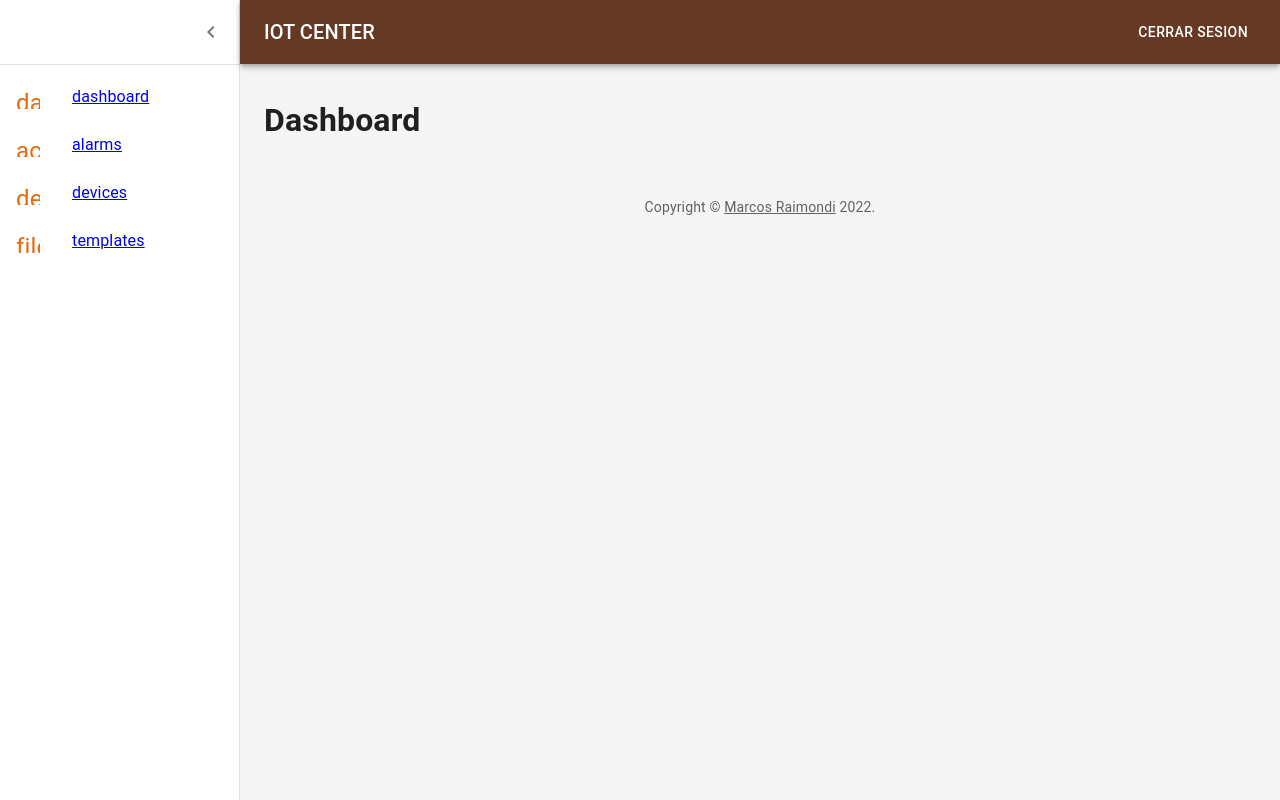
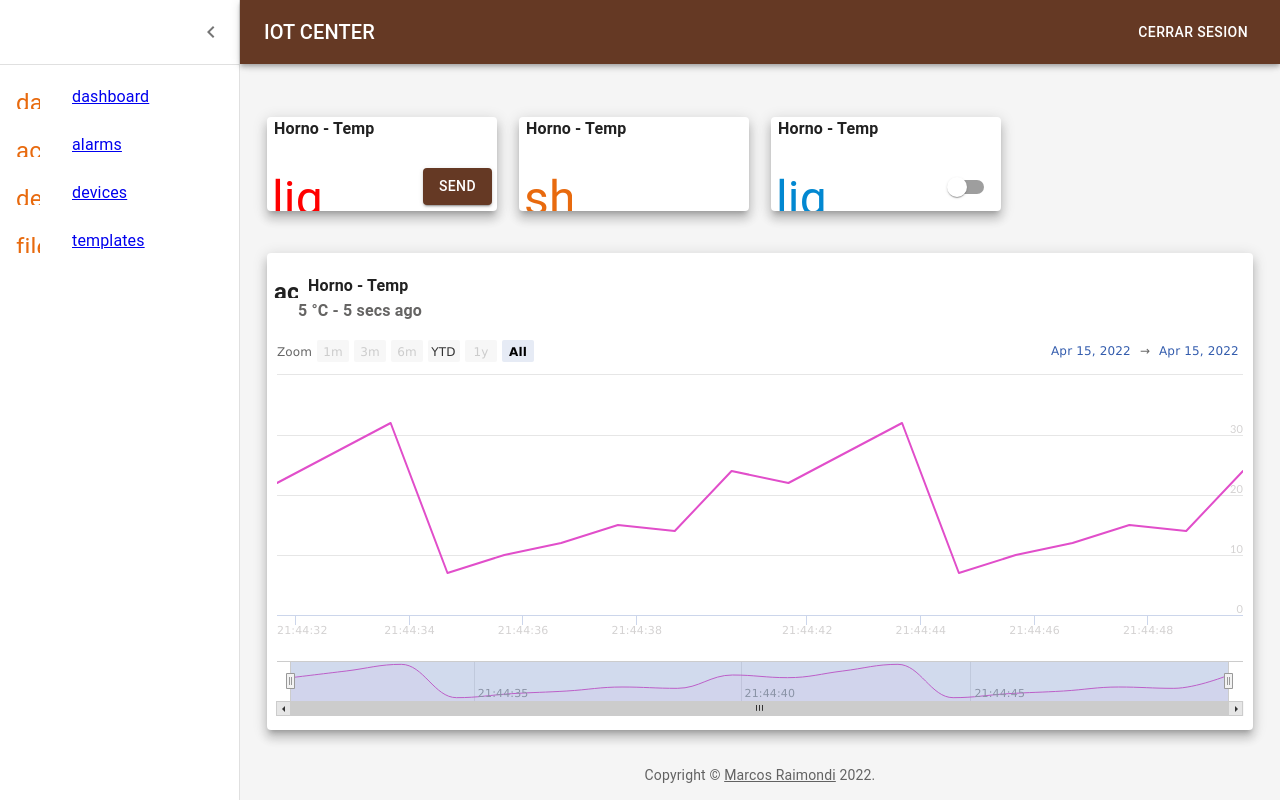
Before and after one commit to marcosraimondi1/iot_dashboard, a Next.js app: page /dashboard in a window 1280 px wide. Built offline with nearby package versions, Linux system fonts and the light colour scheme.

Commit message:
dashboard with demo widgets

```diff
--- a/app/dashboard/page.js
+++ b/app/dashboard/page.js
@@ -1,4 +1,29 @@
 "use client";
+import IotButton from "../widgets/IotButton";
+import IotIndicator from "../widgets/IotIndicator";
+import IotSwitch from "../widgets/IotSwitch";
+import Rtnumberchart from "../widgets/Rtnumberchart";
+import Grid from "@mui/material/Grid";
+
 export default function Dashboard() {
-  return <h1>Dashboard</h1>;
+  const config = {
+    selectedDevice: { name: "Horno" },
+    variableFullName: "Temp",
+  };
+  return (
+    <Grid container spacing={2}>
+      <Grid item xs={3}>
+        <IotButton config={config} />
+      </Grid>
+      <Grid item xs={3}>
+        <IotIndicator config={config} />
+      </Grid>
+      <Grid item xs={3}>
+        <IotSwitch config={config} />
+      </Grid>
+      <Grid item xs={12}>
+        <Rtnumberchart config={config} />
+      </Grid>
+    </Grid>
+  );
 }
```
